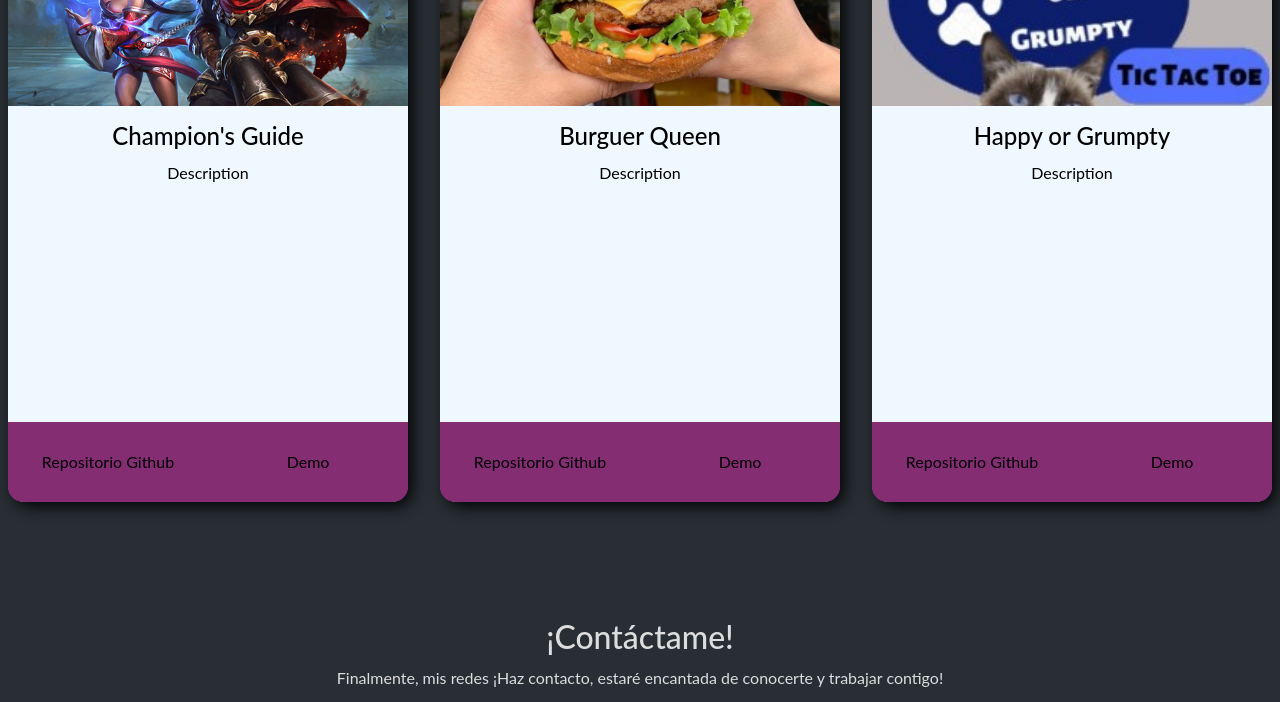
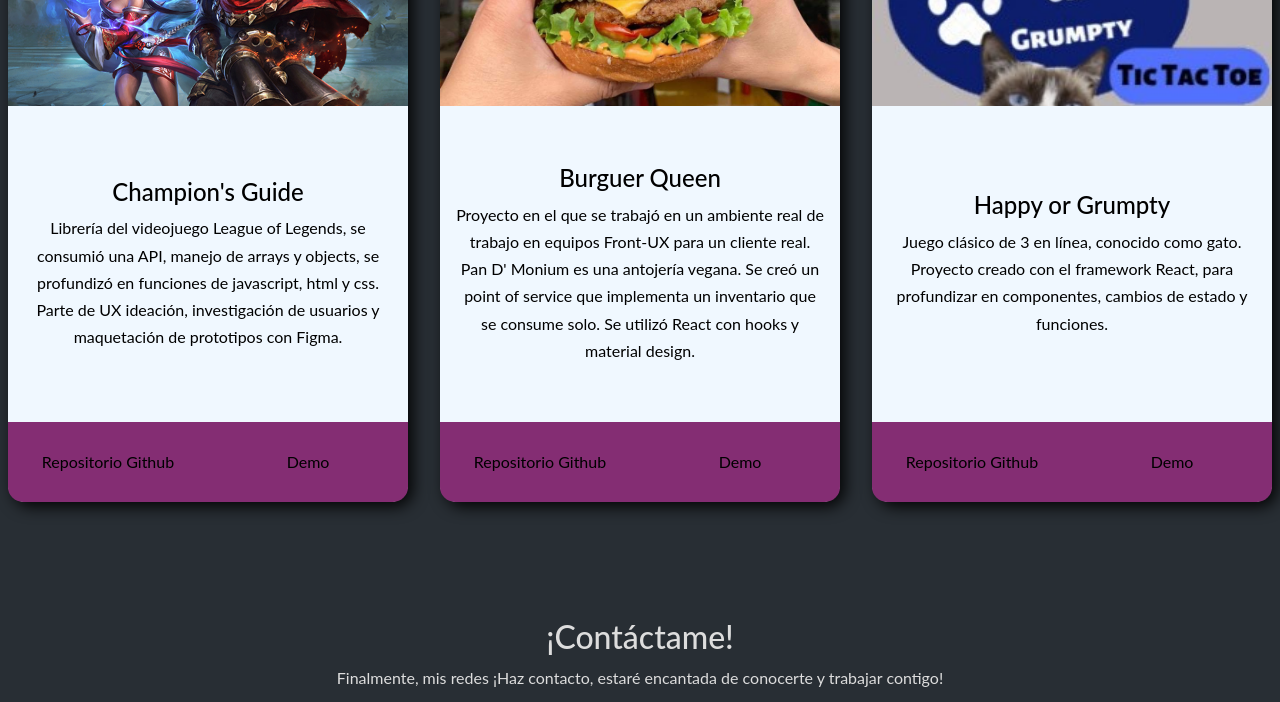
Before and after one commit to ChayoVS/Portfolio_Chayo, a plain HTML site: page index.html in a window 1280 px wide. Shown: the part 4940-5642 px from the top of the page. Drawn offline with nearby package versions, Linux system fonts and the light colour scheme.

Commit message:
Descripción de proyectos y links listos

```diff
--- a/index.html
+++ b/index.html
@@ -162,14 +162,19 @@
         <figure class="card-image"></figure>
         <article class="card-text">
           <h4>Champion's Guide</h4>
-          <p>Description</p>
+          <p>Librería del videojuego League of Legends, se consumió una API,
+            manejo de arrays y objects, se profundizó en funciones de javascript,
+            html y css.
+            Parte de UX ideación, investigación de usuarios y maquetación de
+            prototipos con Figma.
+          </p>
         </article>
         <div class="card-stats">
           <div class="stat">
-            <a href="" class="linksto">Repositorio Github</a>
+            <a href="https://github.com/ChayoVS/MEX-Data-Lovers-008" class="linksto">Repositorio Github</a>
           </div>
           <div class="stat">
-              <a href="" class="linksto">Demo</a>
+              <a href="https://chayovs.github.io/MEX-Data-Lovers-008/src/index" class="linksto">Demo</a>
           </div>
         </div>
       </div>
@@ -179,14 +184,18 @@
         <figure class="card-image2"></figure>
         <article class="card-text">
           <h4>Burguer Queen</h4>
-          <p>Description</p>
+          <p>Proyecto en el que se trabajó en un ambiente real de trabajo en
+            equipos Front-UX para un cliente real. Pan D' Monium es una antojería
+            vegana. Se creó un point of service que implementa un inventario que
+            se consume solo. Se utilizó React con hooks y material design.
+          </p>
         </article>
         <div class="card-stats">
           <div class="stat">
-              <a href="" class="linksto">Repositorio Github</a>
+              <a href="https://github.com/IselaReyesPerdomo94/BurguerQueenPandemonium/tree/master" class="linksto">Repositorio Github</a>
           </div>
           <div class="stat">
-              <a href="" class="linksto">Demo</a>
+              <a href="https://iselareyesperdomo94.github.io/BurguerQueenPandemonium/Home" class="linksto">Demo</a>
           </div>
         </div>
       </div>
@@ -195,14 +204,17 @@
         <figure class="card-image3"></figure>
         <article class="card-text">
           <h4>Happy or Grumpty</h4>
-          <p>Description</p>
+          <p>Juego clásico de 3 en línea, conocido como gato. Proyecto creado con
+            el framework React, para profundizar en componentes, cambios de estado
+            y funciones.
+          </p>
         </article>
         <div class="card-stats">
           <div class="stat">
-              <a href="" class="linksto">Repositorio Github</a>
+              <a href="https://github.com/ChayoVS/happy-or-grumpty-tictactoe/tree/master" class="linksto">Repositorio Github</a>
           </div>
           <div class="stat">
-              <a href="" class="linksto">Demo</a>
+              <a href="https://chayovs.github.io/happy-or-grumpty-tictactoe/" class="linksto">Demo</a>
           </div>
         </div>
       </div>
--- a/style.css
+++ b/style.css
@@ -330,6 +330,11 @@
 
 .card-text {
 	grid-area: text;
+	display: flex;
+	flex-direction: column;
+	margin: 1rem;
+	align-items: center;
+	justify-content: center;
 }
 
 .card-stats {
```
